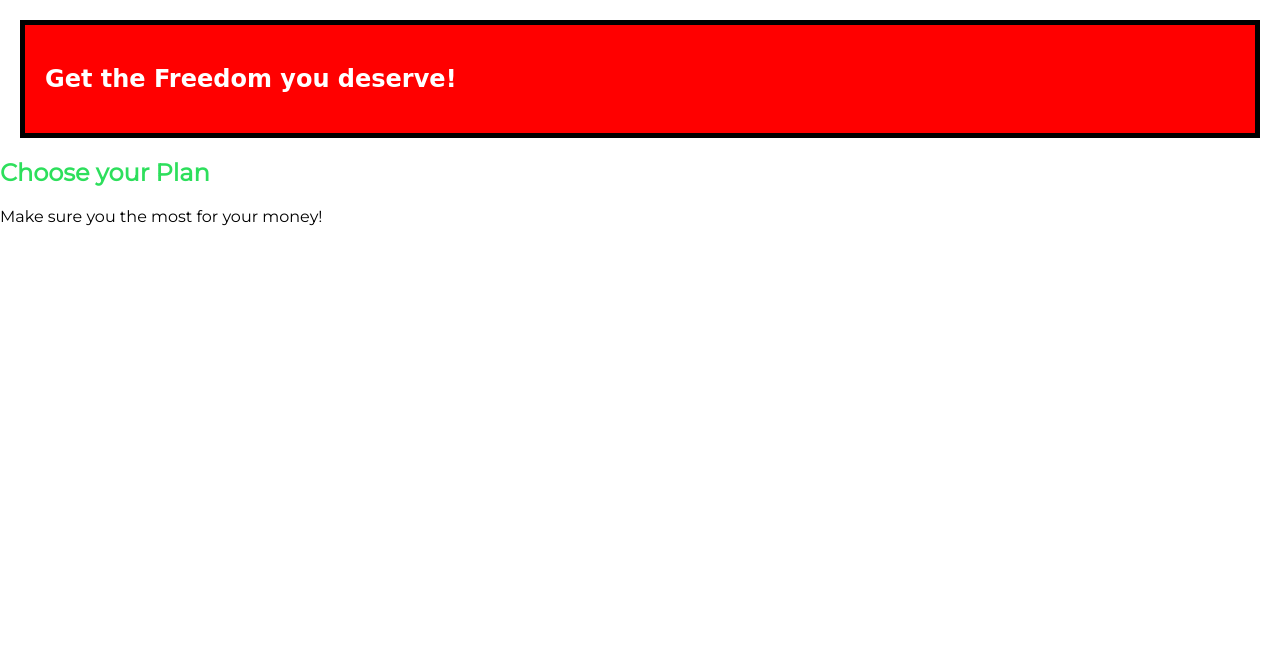
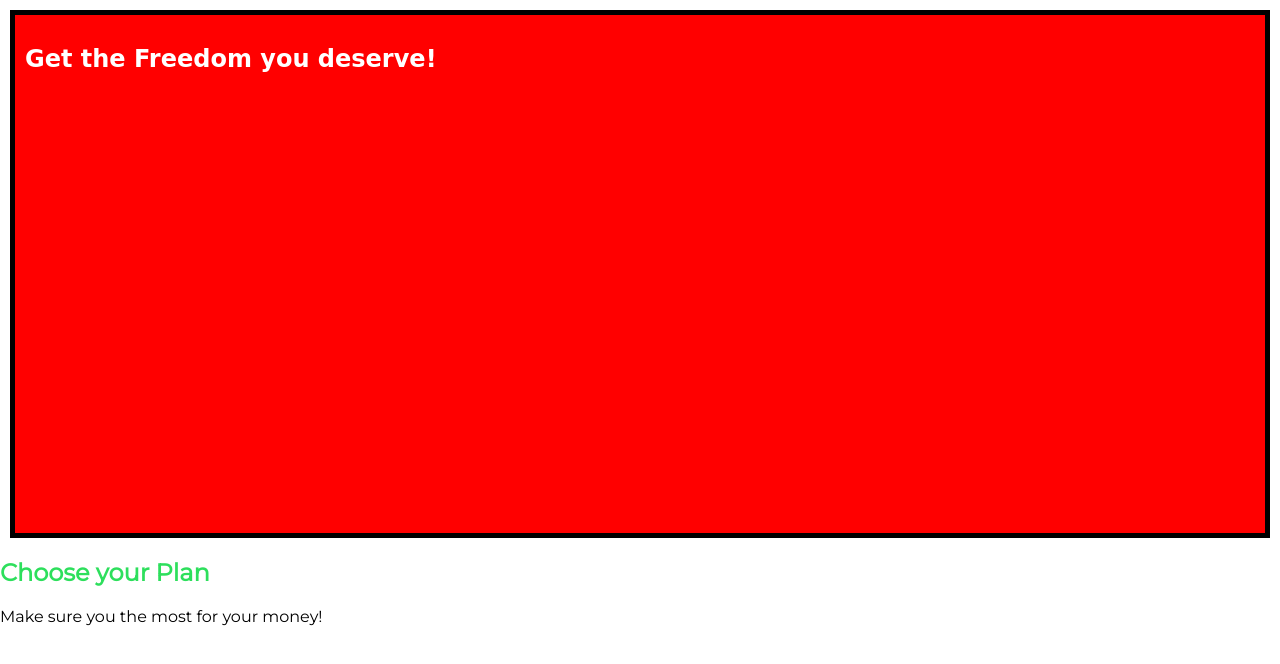
Before and after one commit to dnedaniele/css-update, a website: page index.html in a window 1280 px wide. Drawn offline with Linux system fonts and the light colour scheme; a web font is replaced by a local one.

Commit message:
box-sizing

```diff
--- a/style.css
+++ b/style.css
@@ -1,3 +1,7 @@
+* {
+  box-sizing: border-box;
+}
+
 body {
   font-family: "Montserrat", sans-serif;
   margin: 0;
@@ -5,12 +9,11 @@ body {
 
 #product-overview {
   background: red;
-  padding: 20px;
-  /*border-style: solid;
-  border-color: black;
-  border-width: 5px;*/
+  height: 528px;
+  padding: 10px;
   border: 5px solid black;
-  margin: 20px;
+  margin: 10px;
+  /*box-sizing: border-box;  BOX SIZING: BORDER-BOX HEIGHT= PADDING + BORDER*/
 }
 
 #product-overview h1 {
```
